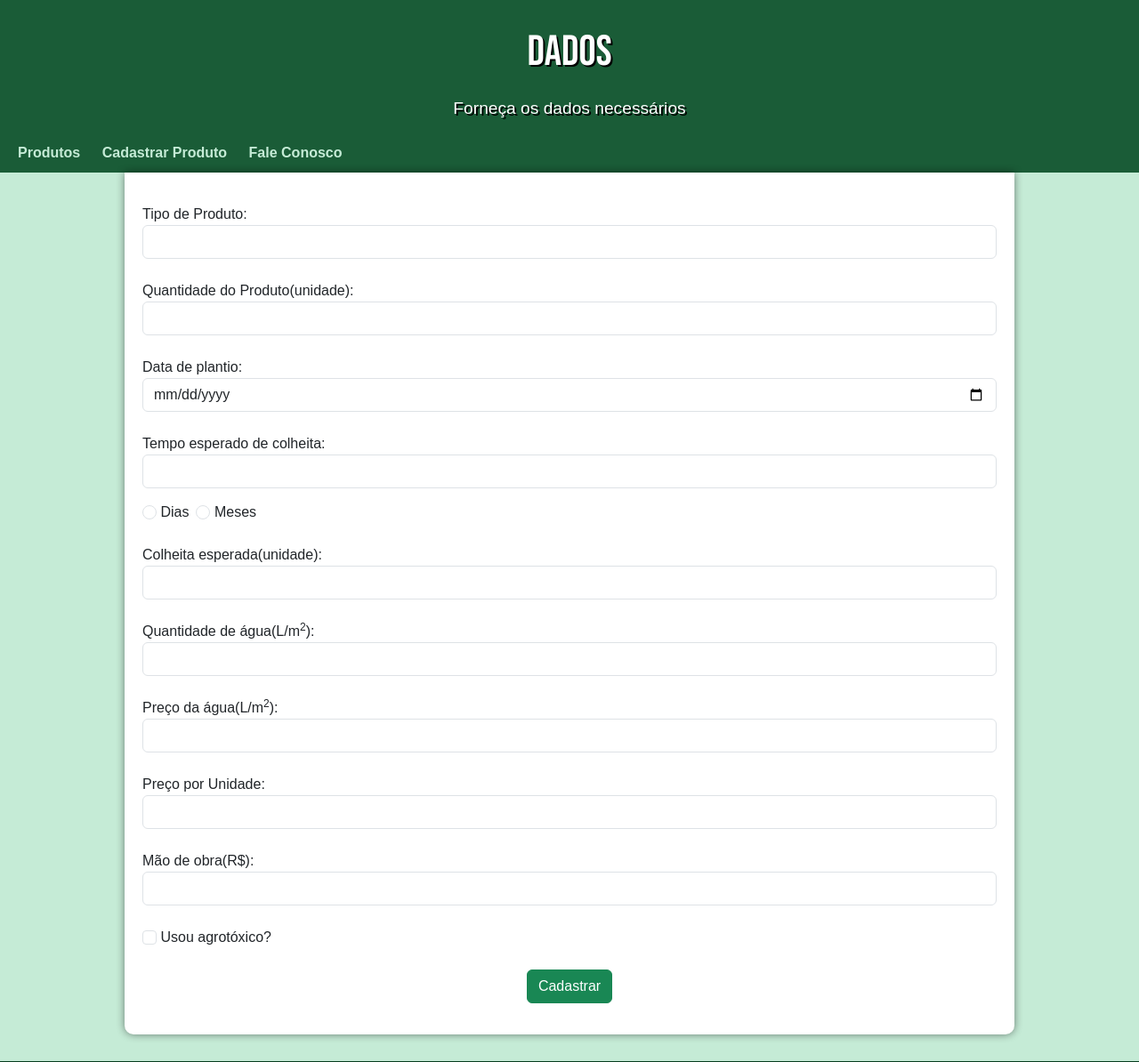
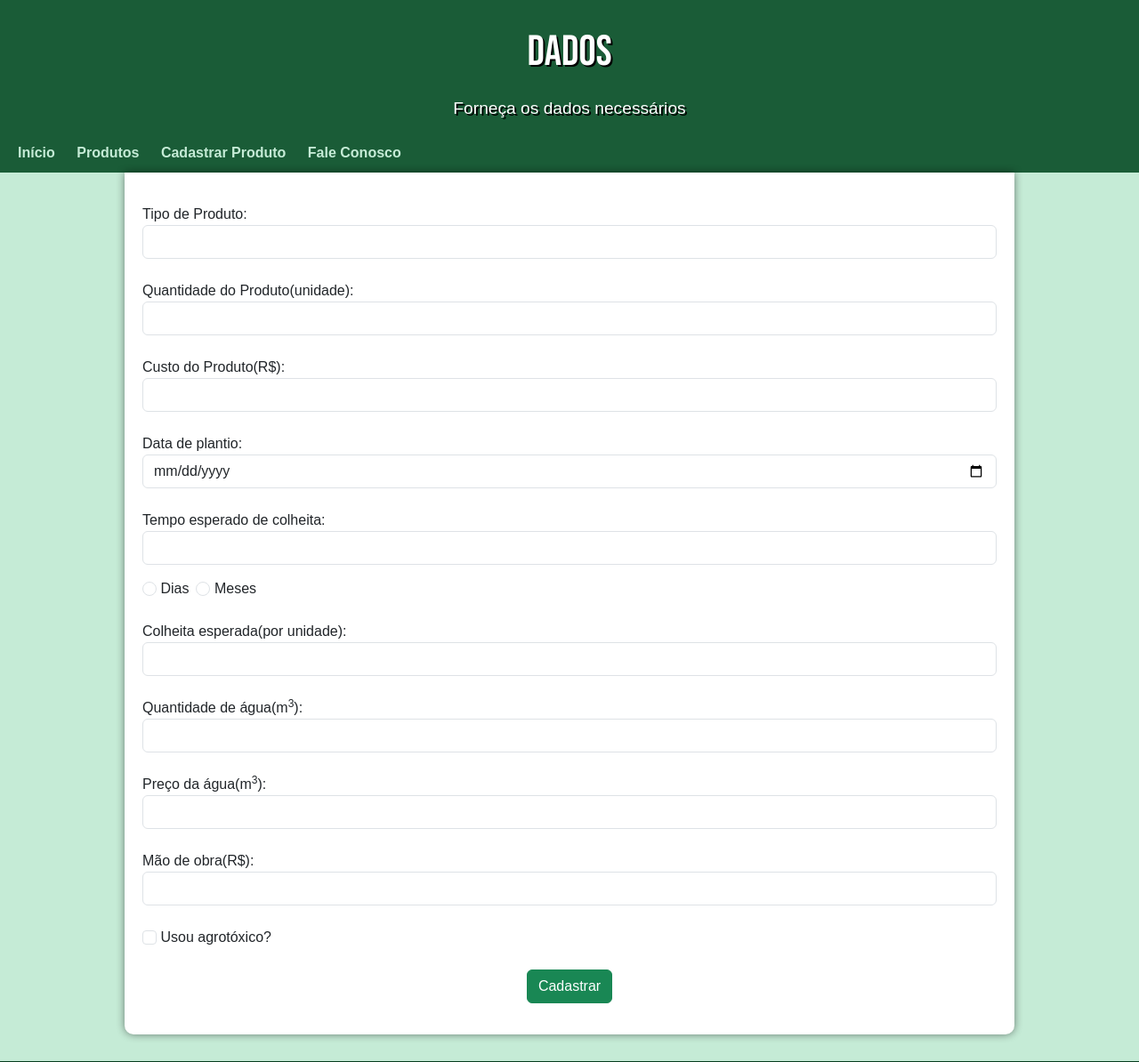
Before and after one commit to coelhovsk/IFAGROTECH-2023-Hackathon, a Django app: template IFAGROTECHHACKATHON/PGPO/templates/cadastroProdutos.html in a window 1280 px wide. Shown: the top 1194 px of the page at 89% size. Run offline with Django 4.2, Linux system fonts and the light colour scheme; the template is opened without the code that fills it, so the values that code supplies are empty.

Commit message:
atualização dos IDs e criação de uma home

```diff
--- a/IFAGROTECHHACKATHON/PGPO/templates/cadastroProdutos.html
+++ b/IFAGROTECHHACKATHON/PGPO/templates/cadastroProdutos.html
@@ -19,6 +19,7 @@
         <p>Forneça os dados necessários</p>
     </header>
     <nav>
+        <a href="home.html">Início</a>
         <a href="produtos.html">Produtos</a>
         <a href="#">Cadastrar Produto</a>
         <a href="faleconosco.html">Fale Conosco</a>
@@ -33,11 +34,14 @@
                 <label for="numberInput">Quantidade do Produto(unidade):</label>
                 <input class="form-control" type="number" id="qtdProduto">
                 <br>
+                <label for="numberInput">Custo do Produto(R$):</label>
+                <input class="form-control" type="number" id="precoProduto">
+                <br>
                 <label for="textInput">Data de plantio:</label>
-                <input class="form-control" type="date" id="tipProduto">
+                <input class="form-control" type="date" id="dataPlantio">
                 <br>
                 <label for="textInput">Tempo esperado de colheita:</label>
-                <input class="form-control" type="text" id="tipProduto">
+                <input class="form-control" type="text" id="tempoColheita">
                 <div class="d-flex">
                     <div>
                         <input class="form-check-input" type="radio" name="" id="">
@@ -49,27 +53,27 @@
                     </div>
                 </div>
                 <br>
-                <label for="textInput">Colheita esperada(unidade):</label>
-                <input class="form-control" type="text" id="tipProduto">
+                <label for="textInput">Colheita esperada(por unidade):</label>
+                <input class="form-control" type="text" id="qtdColheita">
                 <br>
-                <label for="numberInput">Quantidade de água(L/m<sup>2</sup>):</label>
-                <input class="form-control" type="number" id="qtdProduto">
+                <label for="numberInput">Quantidade de água(m<sup>3</sup>):</label>
+                <input class="form-control" type="number" id="qtdAgua">
                 <br>
-                <label for="numberInput">Preço da água(L/m<sup>2</sup>):</label>
-                <input class="form-control" type="number" id="qtdProduto">
+                <label for="numberInput">Preço da água(m<sup>3</sup>):</label>
+                <input class="form-control" type="number" id="precoAgua">
                 <br>
-                <label for="numberInput">Preço por Unidade:</label>
+                <!-- <label for="numberInput">Preço por Unidade:</label>
                 <input class="form-control" type="number" id="preçoProduto">
-                <br>
+                <br> -->
                 <label for="numberInput">Mão de obra(R$):</label>
-                <input class="form-control" type="number" id="preçoProduto">
+                <input class="form-control" type="number" id="custoMao">
                 <br>
                 <input class="form-check-input" type="checkbox" name="" id="usou" onchange="mudou()">
                 <label for="numberInput">Usou agrotóxico?</label>
                 <br><br>
             <div id="agro">
                 <label for="numberInput">Custo do Agrotóxico:</label>
-                <input class="form-control" type="number" id="preçoProduto"><br>
+                <input class="form-control" type="number" id="custoAgrotoxico"><br>
             </div>
             <div class="text-center">
                 <button class="btn btn-success">Cadastrar</button>
--- a/IFAGROTECHHACKATHON/PGPO/templates/faleconosco.html
+++ b/IFAGROTECHHACKATHON/PGPO/templates/faleconosco.html
@@ -14,6 +14,7 @@
         <p>Encontrou algum erro no nosso sistema? Reporte-os!</p>
     </header>
         <nav>
+            <a href="home.html">Início</a>
             <a href="produtos.html">Produtos</a>
             <a href="cadastroProdutos.html">Cadastrar Produto</a>
             <a href="#">Fale Conosco</a>
--- a/IFAGROTECHHACKATHON/PGPO/templates/produtos.html
+++ b/IFAGROTECHHACKATHON/PGPO/templates/produtos.html
@@ -14,6 +14,7 @@
         <p>Aqui aparecerá seus produtos!</p>
     </header>
         <nav>
+            <a href="home.html">Início</a>
             <a href="#">Produtos</a>
             <a href="cadastroProdutos.html">Cadastrar Produto</a>
             <a href="faleconosco.html">Fale Conosco</a>
@@ -65,7 +66,7 @@
                         </td>
                     </tr>
                     <tr>
-                        <th>Preço</th>
+                        <th>Custo</th>
                         <td>
                             <div class="input-group">
                                 <span class="input-group-text" id="basic-addon1">R$</span>
```
Also changed, not shown: IFAGROTECHHACKATHON/PGPO/templates/home.html (added, +36 -0 lines), IFAGROTECHHACKATHON/PGPO/templates/style.css (+0 -39 lines).
